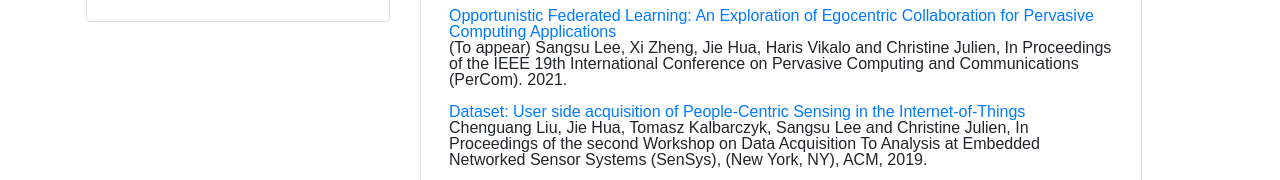
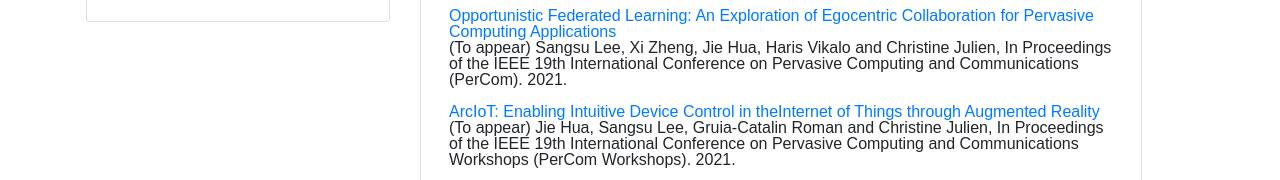
Before and after one commit to sethlee0111/website, a plain HTML site: page pages/home.html in a window 1280 px wide. Shown: the part 583-763 px from the top of the page. Drawn offline with nearby package versions, Linux system fonts and the light colour scheme; some packages are replaced by stand-ins of ours; files that its build step writes are made by us from their sources; files whose address does not match are found by name.

Commit message:
add PerIOT paper

```diff
--- a/pages/home.html
+++ b/pages/home.html
@@ -78,6 +78,13 @@
               </a> </br>(To appear) Sangsu Lee, Xi Zheng, Jie Hua, Haris Vikalo and Christine Julien,
               In Proceedings of the IEEE 19th International Conference on Pervasive Computing and Communications (PerCom).
               2021. </p>
+
+              <p class="pubs"><a href="#!/" >
+                ArcIoT: Enabling Intuitive Device Control in theInternet of Things through Augmented Reality
+              </a> </br>(To appear) Jie Hua, Sangsu Lee, Gruia-Catalin Roman and Christine Julien,
+              In Proceedings of the IEEE 19th International Conference on Pervasive Computing and Communications Workshops (PerCom Workshops).
+              2021. </p>
+
               <p class="pubs"><a href="https://dl.acm.org/doi/10.1145/3359427.3361914" >
                   Dataset: User side acquisition of People-Centric Sensing in the Internet-of-Things
               </a> </br>Chenguang Liu, Jie Hua, Tomasz Kalbarczyk, Sangsu Lee and Christine Julien,
```
